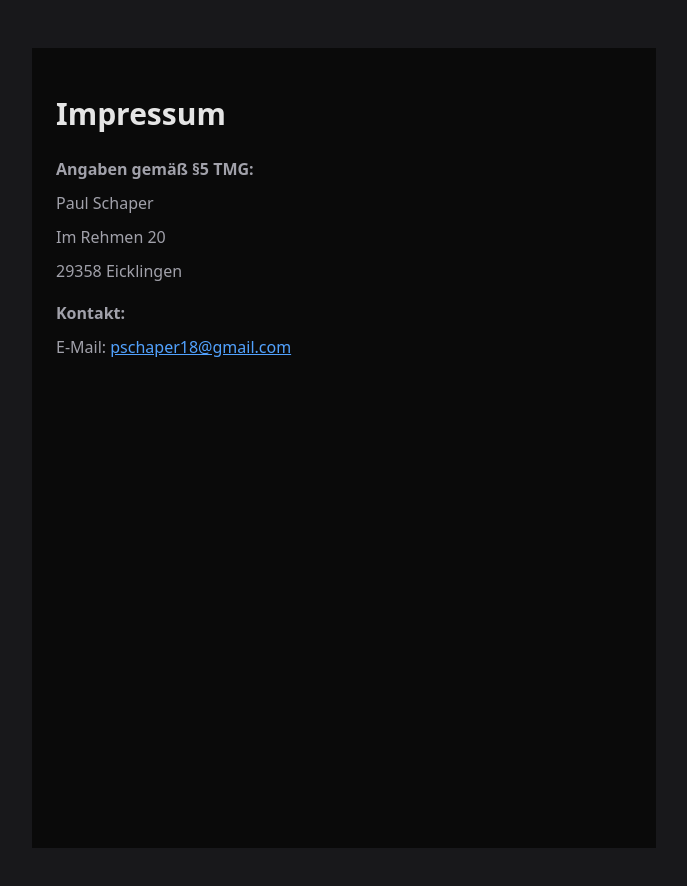
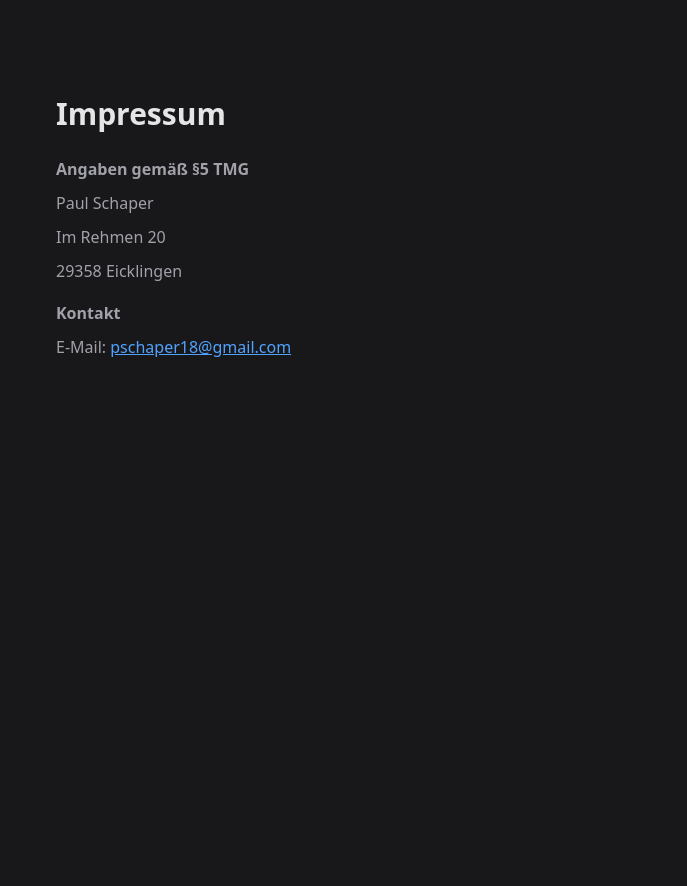
Before and after one commit to p2ktv/portfolio, a Next.js app: page /impressum in a window 1280 px wide. Shown: the top 886 px of the page, without its empty margins (296-983 px from the left). Built offline with nearby package versions, Linux system fonts and the light colour scheme.

Commit message:
fix: Fix colors and minor text changes on impressum page

```diff
--- a/src/app/impressum/page.tsx
+++ b/src/app/impressum/page.tsx
@@ -3,19 +3,19 @@ import React from "react";
 
 export default function ImpressumPage() {
   return (
-    <main className="max-w-2xl mx-auto px-6 py-12 text-neutral-200 bg-neutral-950 min-h-screen">
+    <main className="max-w-2xl mx-auto px-6 py-12 text-neutral-200 bg-[#18181b] min-h-screen">
       <h1 className="text-3xl font-bold mb-6">Impressum</h1>
 
       <section className="space-y-2 text-[#a1a1aa]">
         <p>
-          <strong>Angaben gemäß §5 TMG:</strong>
+          <strong>Angaben gemäß §5 TMG</strong>
         </p>
         <p>Paul Schaper</p>
         <p>Im Rehmen 20</p>
         <p>29358 Eicklingen</p>
 
         <p className="mt-4">
-          <strong>Kontakt:</strong>
+          <strong>Kontakt</strong>
         </p>
         <p>
           E-Mail:{" "}
```
